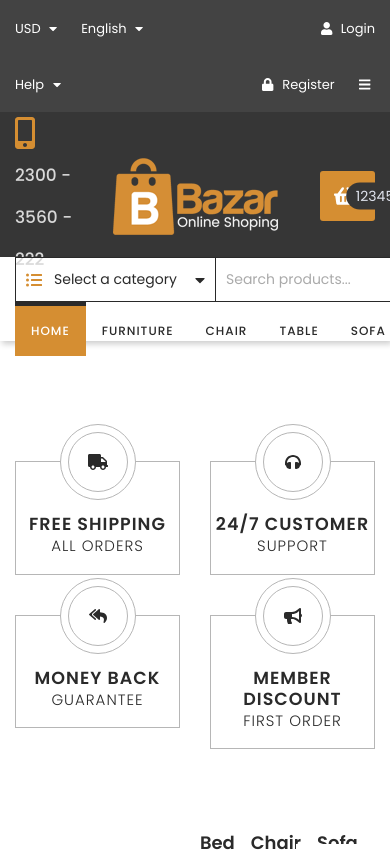
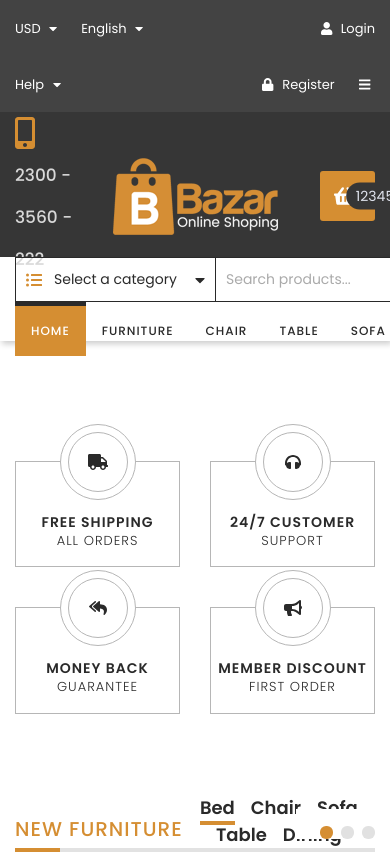
Before and after one commit to kamilwilk95/wdp-2204-02, a React (Create React App) app: page / in a window 390 px wide. Shown: the top 854 px of the page. Built offline with nearby package versions, Linux system fonts and the light colour scheme.

Commit message:
add RWD benefits (FeatureBoxes)  - fixes

```diff
--- a/src/components/features/FeatureBoxes/FeatureBoxes.js
+++ b/src/components/features/FeatureBoxes/FeatureBoxes.js
@@ -17,26 +17,26 @@ const FeatureBoxes = () => (
       <div className='row '>
         <div className='col-lg-3 col-6'>
           <FeatureBox icon={faTruck} active>
-            <h5>Free shipping</h5>
-            <p>All orders</p>
+            <h5 className={styles.title}>Free shipping</h5>
+            <p className={styles.subtitle}>All orders</p>
           </FeatureBox>
         </div>
         <div className='col-lg-3 col-6'>
           <FeatureBox icon={faHeadphones}>
-            <h5>24/7 customer</h5>
-            <p>support</p>
+            <h5 className={styles.title}>24/7 customer</h5>
+            <p className={styles.subtitle}>support</p>
           </FeatureBox>
         </div>
         <div className='col-lg-3 col-6'>
           <FeatureBox icon={faReplyAll}>
-            <h5>Money back</h5>
-            <p>guarantee</p>
+            <h5 className={styles.title}>Money back</h5>
+            <p className={styles.subtitle}>guarantee</p>
           </FeatureBox>
         </div>
         <div className='col-lg-3 col-6'>
           <FeatureBox icon={faBullhorn}>
-            <h5>Member discount</h5>
-            <p>First order</p>
+            <h5 className={styles.title}>Member discount</h5>
+            <p className={styles.subtitle}>First order</p>
           </FeatureBox>
         </div>
       </div>
--- a/src/components/features/FeatureBoxes/FeatureBoxes.module.scss
+++ b/src/components/features/FeatureBoxes/FeatureBoxes.module.scss
@@ -7,11 +7,35 @@
    }
 }
 
-@media (max-width: 575.98px) {
-  h5 {
-    font-size: 17.5px;
+@include for-tablet {
+  .title {
+    font-size: 16px;
   }
-  p {
+  .subtitle {
     font-size: 15px;
   }
 }
+@include for-mobile-l {
+  .title {
+    font-size: 14px;
+  }
+  .subtitle {
+    font-size: 13px;
+  }
+}
+@include for-mobile-m {
+  .title {
+    font-size: 11px;
+  }
+  .subtitle {
+    font-size: 10px;
+  }
+}
+@include for-mobile-s {
+  .title {
+    font-size: 9.5px;
+  }
+  .subtitle {
+    font-size: 8.5px;
+  }
+}
```
